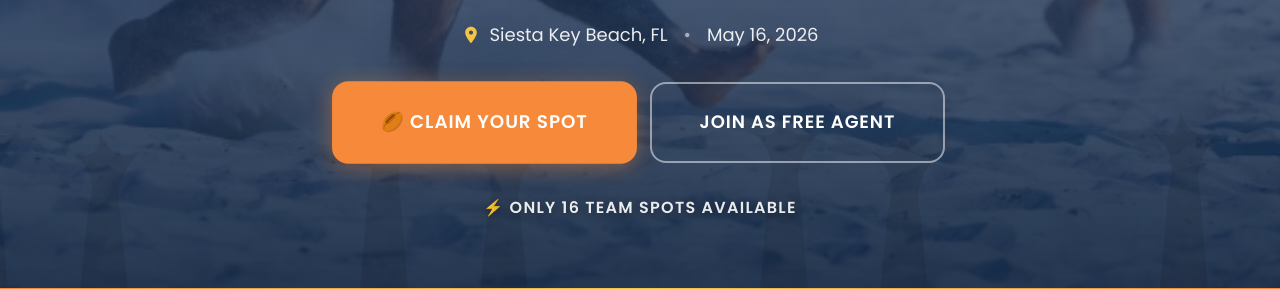
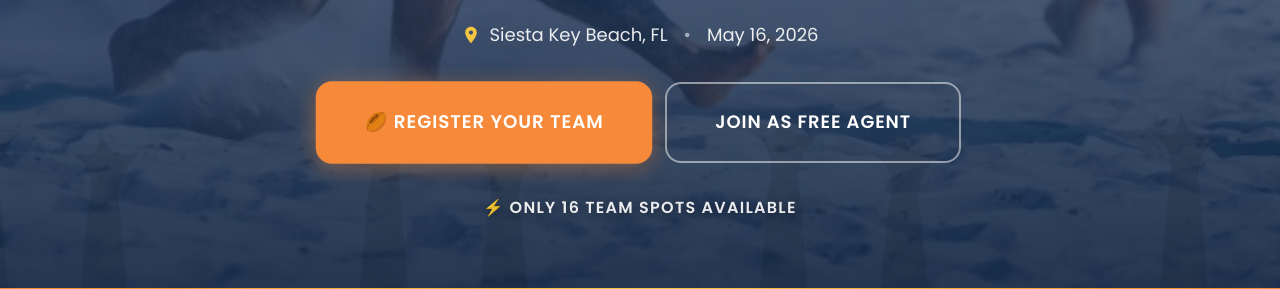
Before and after one commit to jakecombe-dev/siesta7s-website, a plain HTML site: page index.html in a window 1280 px wide. Shown: the part 855-1144 px from the top of the page. Drawn offline with Linux system fonts and the light colour scheme.

Commit message:
Change hero CTA to 'Register Your Team' for clarity

```diff
--- a/index.html
+++ b/index.html
@@ -260,7 +260,7 @@
       <!-- 5. PRIMARY ACTION - CTAs with integrated scarcity -->
       <div class="hero-action-group">
         <div class="hero-ctas">
-          <a href="#register" class="btn btn-primary btn-lg btn-pulse">🏉 Claim Your Spot</a>
+          <a href="#register" class="btn btn-primary btn-lg btn-pulse">🏉 Register Your Team</a>
           <a href="#freeagent" class="btn btn-secondary btn-lg">Join as Free Agent</a>
         </div>
         <p class="hero-scarcity">⚡ Only 16 team spots available</p>
```
